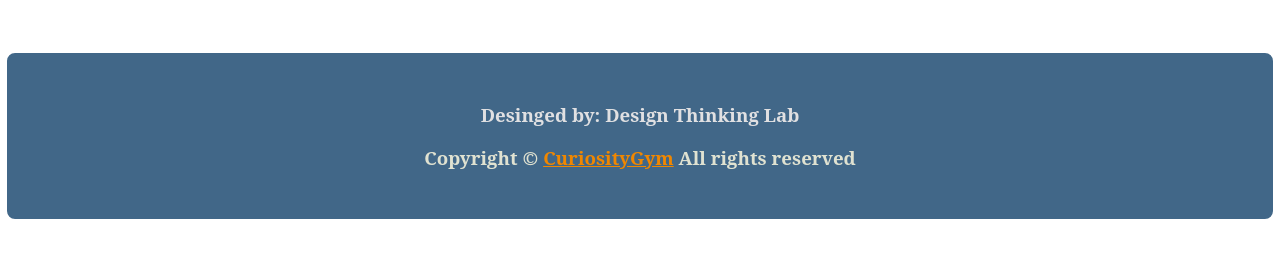
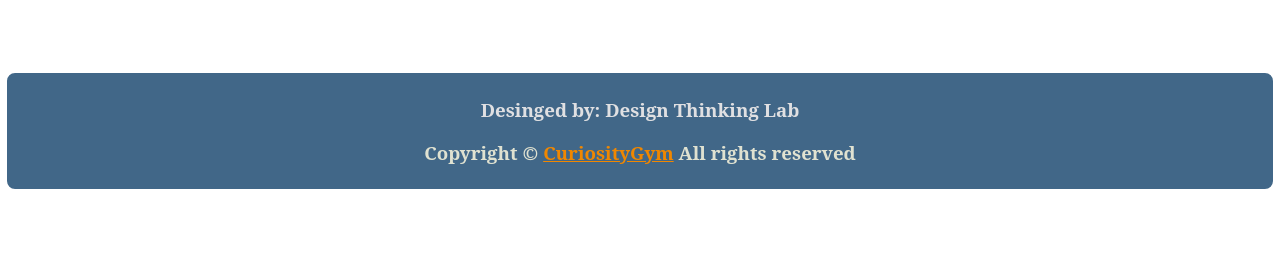
Before and after one commit to siddhesh13/heroku-flask-template, a Flask app: page /live in a window 1280 px wide. Shown: the part 395-653 px from the top of the page. Run offline with Flask 2, Linux system fonts and the light colour scheme.

Commit message:
first commit

```diff
--- a/templates/responsive.html
+++ b/templates/responsive.html
@@ -89,10 +89,10 @@ h2 {
 
 /* Footer */
 .footer {
-    padding: 30px;
+    padding:5px;
     text-align: center;
     background: #416788;
-    margin-top: 50px;
+    margin-top: 70px;
     border-radius: 10px;
     border: 2px solid white;
 }
```
